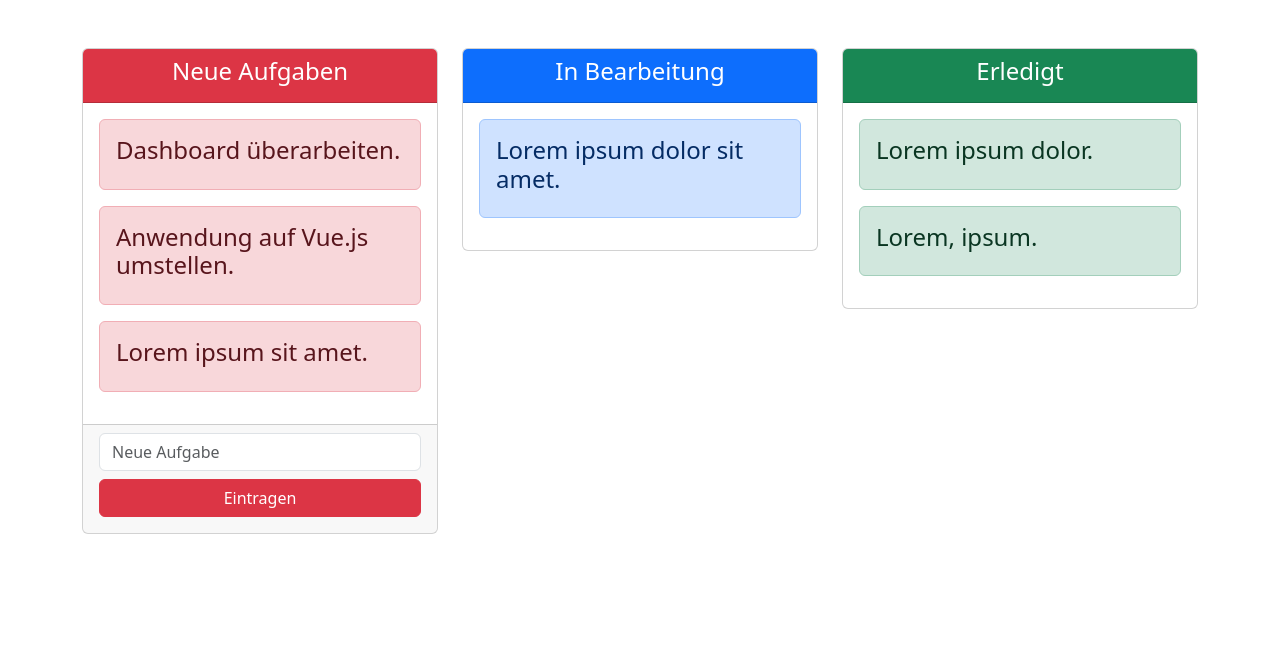
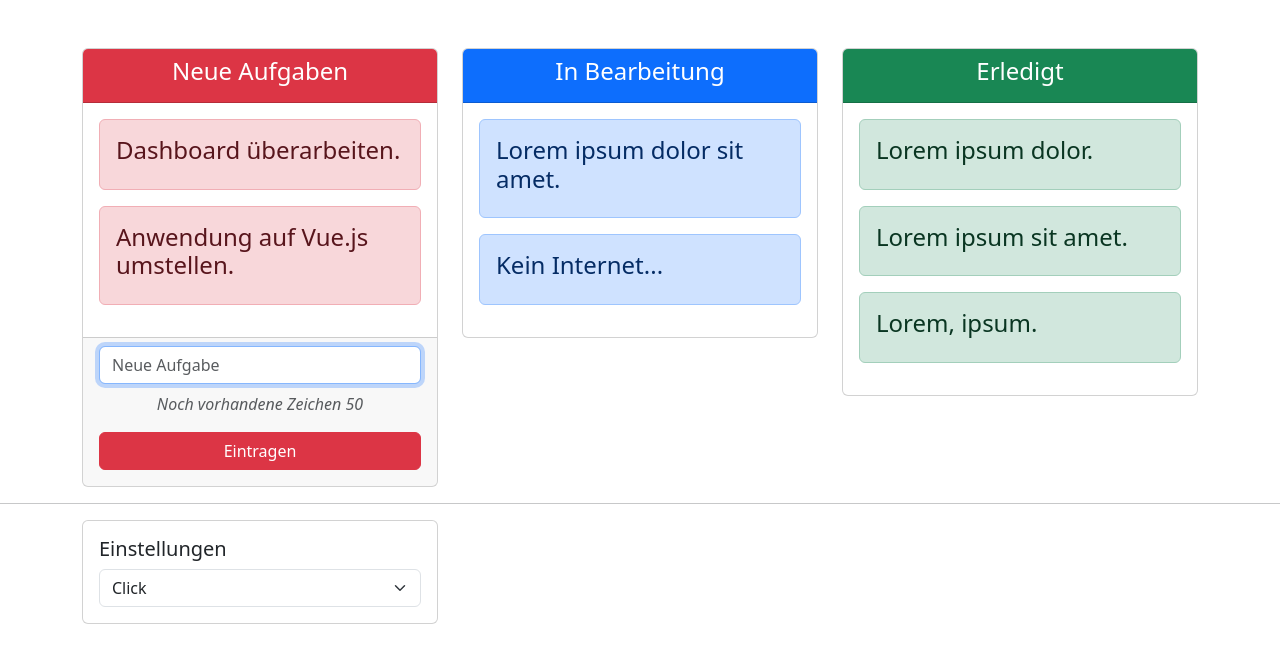
Before and after one commit to truejojo/kanbanboard, a Vue app: page / in a window 1280 px wide. Shown: the top 662 px of the page. Built offline with nearby package versions, Linux system fonts and the light colour scheme.

Commit message:
drag & drop

```diff
--- a/index.html
+++ b/index.html
@@ -8,6 +8,18 @@
   </head>
   <body>
     <div id="app"></div>
+    <hr>
+    <div class="container">
+      <div class="row">
+        <div class="col-4">
+          <div class="card">
+            <div class="card-body" id="settings">
+              <h5>Einstellungen</h5>
+            </div>
+          </div>
+        </div>
+      </div>
+    </div>
     <script type="module" src="/src/main.js"></script>
   </body>
 </html>
--- a/src/App.vue
+++ b/src/App.vue
@@ -1,9 +1,18 @@
 <script>
 import StatusCard from "./components/StatusCard.vue";
+import logger from "./mixins/logger";
+
 export default {
   name: "App",
+  mixins: [logger],
   components: {
     StatusCard,
+  },
+  // ist nicht reaktiv... - nicht die Beste Lösung
+  provide() {
+    return {
+      maxNumberOfChars: 50,
+    };
   },
   data() {
     return {
@@ -51,15 +60,23 @@ export default {
         {
           id: 5,
           content: "Lorem ipsum sit amet.",
-          status: 0,
+          status: 2,
         },
         {
           id: 6,
           content: "Lorem, ipsum.",
           status: 2,
         },
+        {
+          id: 7,
+          content: "Kein Internet...",
+          status: 1,
+        },
       ],
     };
+  },
+  mounted() {
+    console.log("App-Component ist vollständig bereit.");
   },
   methods: {
     filteredTasks(status) {
@@ -69,6 +86,12 @@ export default {
       task.id = Math.random();
       this.tasks.push(task);
       // this.task = [...this.task, task]
+    },
+    updateStatus(statusDataObj) {
+      const task = this.tasks.find(
+        (task) => task.id === parseInt(statusDataObj.taskId)
+      );
+      task.status = statusDataObj.newStatus;
     },
   },
 };
@@ -82,6 +105,7 @@ export default {
           :card="card"
           :tasks="filteredTasks(card.status)"
           @new-task="addTask"
+          @status-updated="updateStatus"
         />
       </div>
     </div>
--- a/src/components/NewTask.vue
+++ b/src/components/NewTask.vue
@@ -1,9 +1,12 @@
 <script>
 export default {
   name: "NewTask",
+  // ist nicht reaktiv...
+  inject: ["maxNumberOfChars"],
   data() {
     return {
       content: "",
+      mode: "click"
     };
   },
   // emits: ["new-task"],
@@ -11,6 +14,11 @@ export default {
     "new-task": (task) => {
       if (task.content === "") return false;
       return true;
+    },
+  },
+  computed: {
+      numberOfCharsleft() {
+      return this.maxNumberOfChars - this.content.length;
     },
   },
   methods: {
@@ -31,10 +39,19 @@ export default {
       class="form-control"
       placeholder="Neue Aufgabe"
       v-model="content"
+      v-focus="{color: 'pink'}"
     />
+    <p class="mt-2 text-center text-muted"><i>Noch vorhandene Zeichen {{ numberOfCharsleft }}</i></p>
     <div class="d-grid my-2">
-      <button class="btn btn-danger" @click="submitTask">Eintragen</button>
+      <button class="btn btn-danger" @[mode]="submitTask">Eintragen</button>
     </div>
+    <!-- Nicht die Beste Lösung -->
+    <teleport to="#settings">
+      <select class="form-select" v-model="mode">
+        <option value="click">Click</option>
+        <option value="dblclick">Doppel-Click</option>
+      </select>
+    </teleport>
   </div>
 </template>
 
--- a/src/components/StatusCard.vue
+++ b/src/components/StatusCard.vue
@@ -22,18 +22,34 @@ export default {
       if ("status" in task === false) return false;
       return true;
     },
+    "status-updated": (statusDataObj) => {
+      if ("newStatus" in statusDataObj === false) return false;
+      return true;
+    },
   },
   methods: {
     newTask(task) {
       task.status = this.card.status;
       this.$emit("new-task", task);
     },
+    startDrag(event, task) {
+      event.dataTransfer.dropEffect = "move";
+      event.dataTransfer.effectAllowed = "move";
+      event.dataTransfer.setData("taskId", task.id);
+    },
+    onDrop(event) {
+      const taskId = event.dataTransfer.getData("taskId");
+      this.$emit(
+        "status-updated",
+        { taskId: taskId, newStatus: this.card.status })
+      ;
+    },
   },
 };
 </script>
 
 <template>
-  <div class="card">
+  <div class="card" @drop="onDrop($event)" @dragover.prevent @dragenter.prevent>
     <div
       class="card-header text-center text-white"
       :class="`bg-${card.bgColor}`"
@@ -41,7 +57,13 @@ export default {
       <h4>{{ card.title }}</h4>
     </div>
     <div class="card-body">
-      <Task v-for="task in tasks" :task="task" :alertColor="card.bgColor" />
+      <Task
+        v-for="task in tasks"
+        :task="task"
+        :alertColor="card.bgColor"
+        draggable="true"
+        @dragstart="startDrag($event, task)"
+      />
     </div>
     <div v-if="card.newTask" class="card-footer">
       <NewTask @new-task="newTask" />
--- a/src/components/Task.vue
+++ b/src/components/Task.vue
@@ -1,21 +1,55 @@
 <script>
 export default {
   name: "Task",
+  data() {
+    return {
+      isUpdate: false,
+      newStatus: this.task.status,
+    };
+  },
   props: {
     task: {
       type: Object,
     },
     alertColor: {
       type: String,
-      default: "secondary"
-    }
+      default: "secondary",
+    },
+  },
+  methods: {
+    toggleIsUpdate() {
+      this.isUpdate = !this.isUpdate;
+    },
+    updateStatus() {
+      this.task.status = parseInt(this.newStatus);
+      this.toggleIsUpdate();
+      console.log(this.task.status);
+    },
   },
 };
 </script>
 
 <template>
-  <div class="alert" :class="`alert-${alertColor}`">
+  <div
+    v-if="!isUpdate"
+    class="alert"
+    :class="`alert-${alertColor}`"
+    @click="toggleIsUpdate"
+  >
     <h4>{{ task.content }}</h4>
+  </div>
+  <div v-else class="alert text-white" :class="`bg-${alertColor}`">
+    <h4>Neuen Status</h4>
+    <select class="form-select mt-2" v-model="newStatus">
+      <option value="0">Neue Aufgabe</option>
+      <option value="1">In Bearbeitung</option>
+      <option value="2">Erledigt</option>
+    </select>
+    <div class="d-grid">
+      <button class="btn btn-dark mt-4 text-uppercase" @click="updateStatus">
+        <strong>Submit</strong>
+      </button>
+    </div>
   </div>
 </template>
 
--- /dev/null
+++ b/src/directives/focus.js
@@ -0,0 +1,15 @@
+export default {
+  mounted(el, binding) {
+    el.focus();
+    if ("color" in binding.value) {
+      el.addEventListener("focus", function () {
+        this.style.borderColor = binding.value.color;
+        this.style.borderWidth = "5px";
+      });
+      el.addEventListener("focusout", function () {
+        this.style.borderColor = "";
+        this.style.borderWidth = "1px";
+      });
+    }
+  },
+};
--- a/src/main.js
+++ b/src/main.js
@@ -1,8 +1,11 @@
 import { createApp } from "vue";
 import App from "./App.vue";
 
+import logger from "./mixins/logger";
+import focus from "./directives/focus";
+
 import "bootstrap/dist/css/bootstrap.css";
 
-createApp(App).mount("#app");
+createApp(App).mixin(logger).directive("focus", focus).mount("#app");
 
 import "bootstrap/dist/js/bootstrap.js";
--- /dev/null
+++ b/src/mixins/logger.js
@@ -0,0 +1,10 @@
+export default {
+  mounted() {
+    this.writeLogEntry("Component ist nun vollständig geladen.")
+  },
+  methods: {
+    writeLogEntry(text) {
+      console.log(text);
+    }
+  }
+}
```
